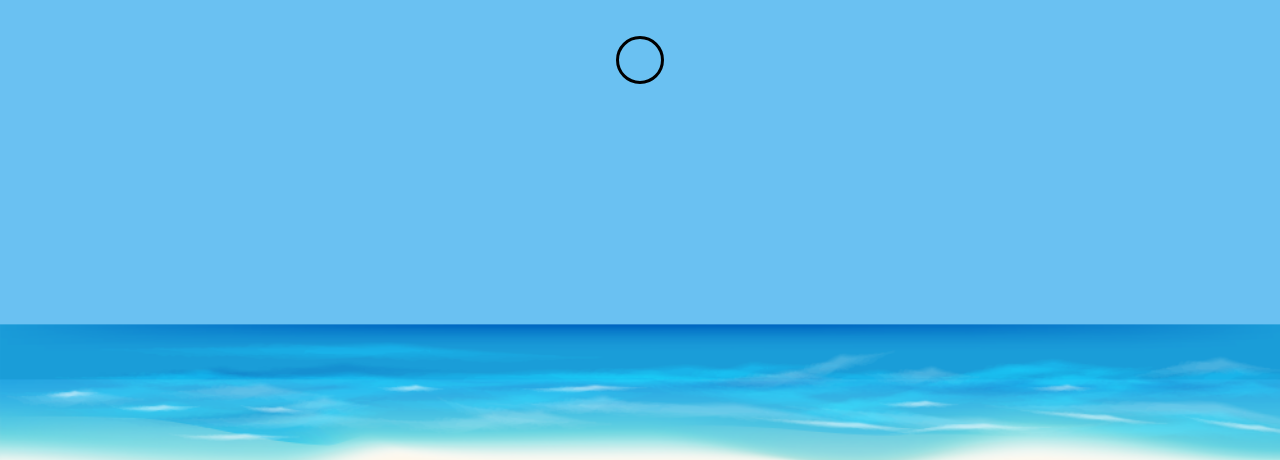
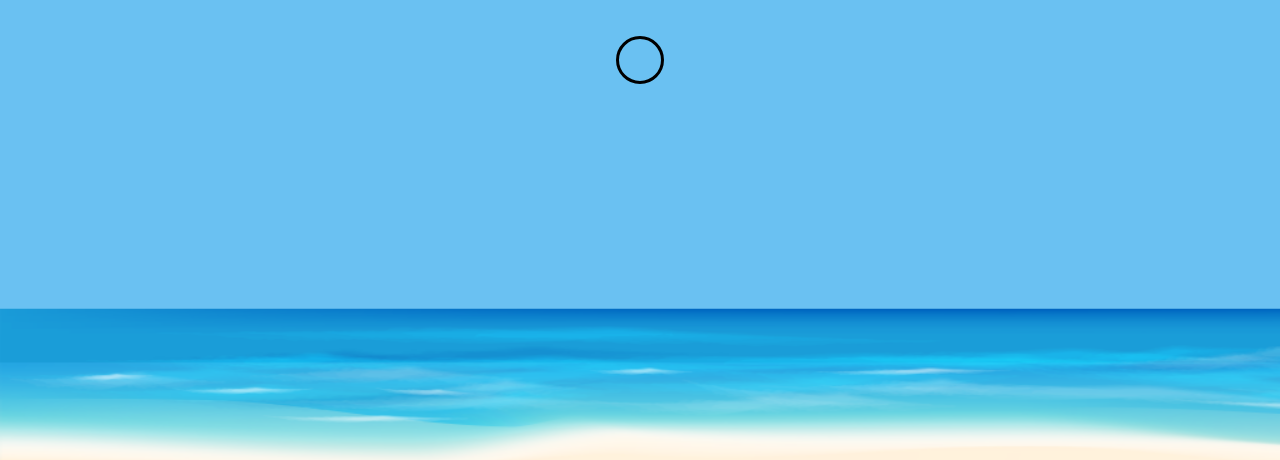
Before and after one commit to aziztaufiqurrahman/ProjectWebDev, a plain HTML site: page index.html in a window 1280 px wide. Shown: the part 340-800 px from the top of the page. Drawn offline with nearby package versions, Linux system fonts and the light colour scheme.

Commit message:
peruabahan layar

```diff
--- a/style.css
+++ b/style.css
@@ -351,7 +351,7 @@ a{
     height: 1000px;
     /* background: rgb(87, 156, 229); */
     background-image: url("Asset/Frame\ 1.png");
-    background-size: cover;
+    background-size: 2000px 1000px;
     display: inline-block;
     width: 100%;
 }
```
